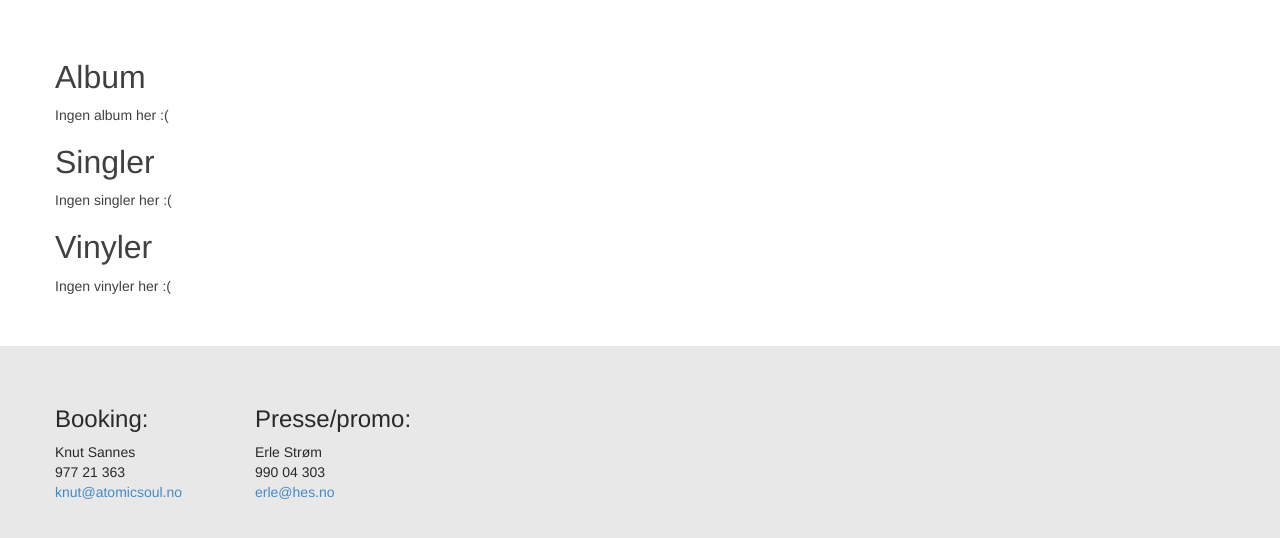
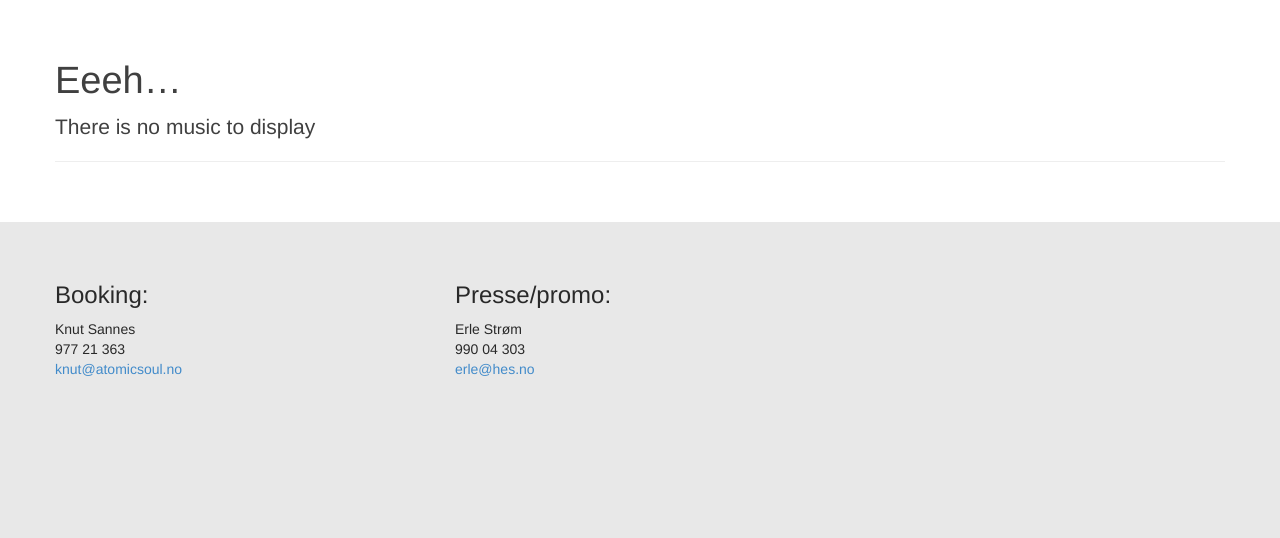
Before and after one commit to mewwts/bandpage, a Django app: template music/templates/music/index.html in a window 1280 px wide. Shown: the part 60-598 px from the top of the page. Run offline with Django 3.2, Linux system fonts and the light colour scheme; the template is opened without the code that fills it, so the values that code supplies are empty; some libraries are stand-ins or nearby versions.

Commit message:
Music template rewrite

```diff
--- a/bandpage/templates/bandpage/base.html
+++ b/bandpage/templates/bandpage/base.html
@@ -60,7 +60,7 @@
         <div class="container">
         {% block footer %}
             <div class="row">
-                <div class="col-lg-2 col-6">
+                <div class="col-lg-4 col-6">
                     <h3>Booking:</h3>
                     <p>Knut Sannes<br>
                        977 21 363<br>
@@ -68,7 +68,7 @@
                     </p>
                 </div>
 
-                <div class="col-lg-2 col-6">
+                <div class="col-lg-4 col-6">
                     <h3>Presse/promo:</h3>
                     <p>Erle Strøm<br>
                        990 04 303<br>
--- a/music/templates/music/index.html
+++ b/music/templates/music/index.html
@@ -1,42 +1,68 @@
 {% extends 'base.html' %}
 
-{% block title %}Music{% endblock title %}
+{% block title %} &mdash; Music{% endblock title %}
 
 {% block content %}
 
-    <h2> Album </h2>
+    {% if album_list or single_list or vinyl_list %}
         {% if album_list %}
-        <ul>
+            <div class="row">
+                <div class="col-12">
+                    <h1>Albums</h1>
+                    <hr>
+                </div>
                 {% for album in album_list %}
-            <li>{{ album.title }}, {{ album.release_date }},
-                <a href="{{ album.sales_link }}">Kjoep</a></li>
+                <div class="col-12 col-sm-6 col-lg-4 release album">
+                    {{ album.title }}, {{ album.release_date }},
+                    {% for sales_link in album.sales_link.all %}
+                        <a href="{{ sales_link.url }}" class="{{ sales_link.type }}">{{ sales_link.text }}</a>
                     {% endfor %}
-        </ul>
-    {% else %}
-        <p>Ingen album her :(</p>
+                </div>
+                {% endfor %}
+            </div>
         {% endif %}
 
-    <h2> Singler </h2>
         {% if single_list %}
-        <ul>
+        <div class="row">
+            <div class="col-12">
+                <h1>Singles</h1>
+                <hr>
+            </div>
             {% for single in single_list %}
-            <li>{{ single.title }}, {{ single.release_date }},
-                <a href="{{ single.sales_link }}">Kjoep</a></li>
+            <div class="col-12 col-sm-6 col-lg-4 release album">
+                {{ single.title }}, {{ single.release_date }},
+                <a href="{{ single.sales_link }}">Kjoep</a>
+            </div>
             {% endfor %}
-        </ul>
-    {% else %}
-        <p>Ingen singler her :(</p>
+
+        </div>
         {% endif %}
 
-    <h2> Vinyler </h2>
         {% if vinyl_list %}
-        <ul>
+        <div class="row">
+            <div class="col-12">
+                <h1>Vinyls</h1>
+                <hr>
+            </div>
             {% for vinyl in vinyl_list %}
-            <li>{{ vinyl.title }}, {{ vinyl.vinyl_release_date }},<a href="{{ album.sales_link }}">Kjoep</a></li>
+            <div class="col-12 col-sm-6 col-lg-4 release album">
+                {{ vinyl.title }}, {{ vinyl.vinyl_release_date }},
+                <a href="{{ album.sales_link }}">Kjøp</a>
+            </div>
             {% endfor %}
-        </ul>
-    {% else %}
-        <p>Ingen vinyler her :(</p>
+        </div>
+
         {% endif %}
 
+    {% else %}
+        <div class="row">
+            <div class="col-12">
+                <h1>Eeeh…</h1>
+                <p class="lead">There is no music to display</p>
+                <hr>
+            </div>
+        </div>
+    {% endif %}
+
+
 {% endblock content %}
```
Lines whose indentation alone changed are shown as unchanged.
